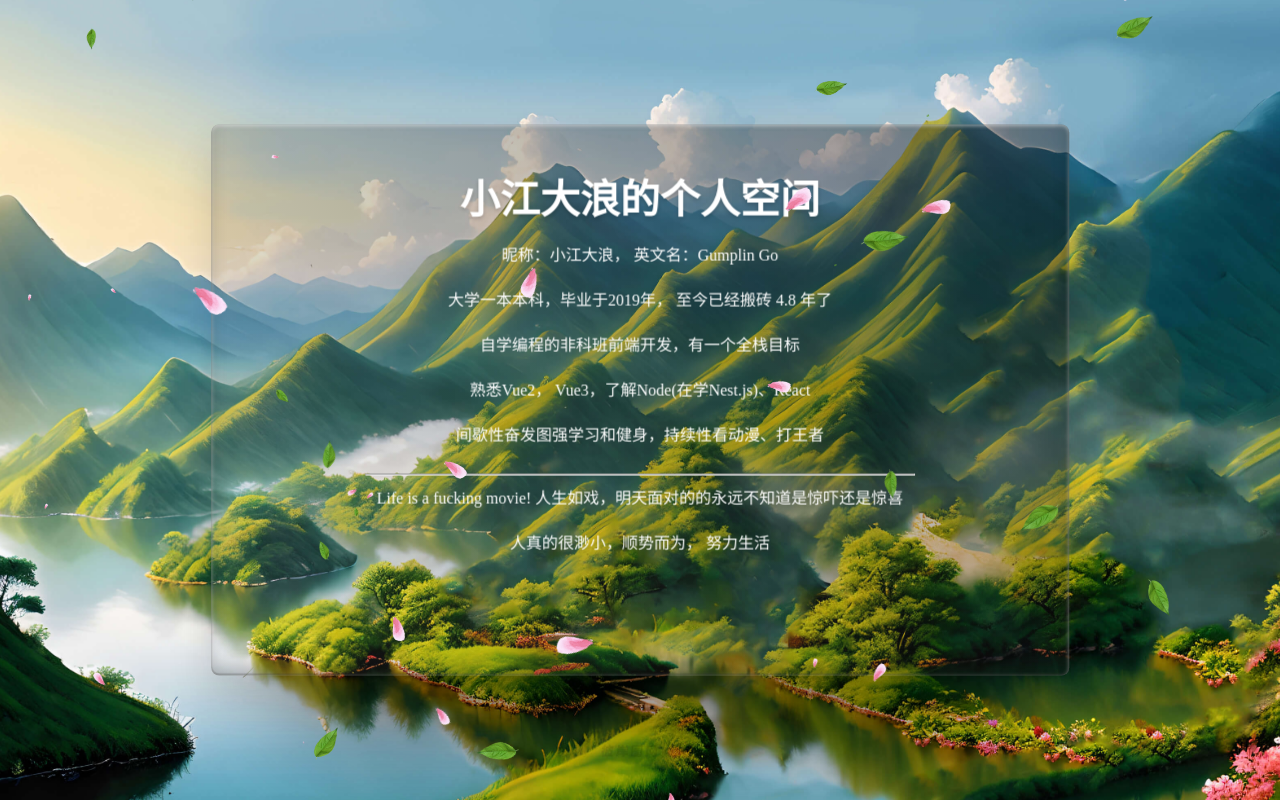
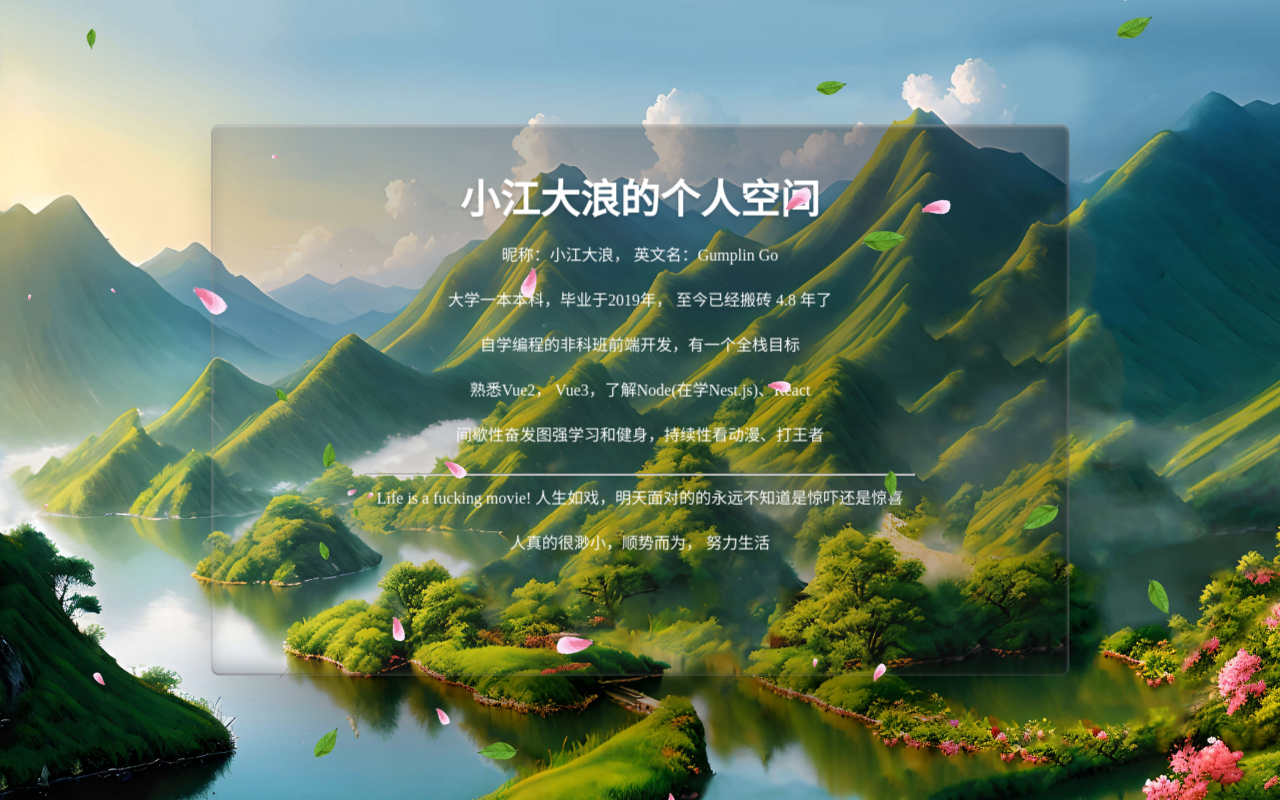
Before and after one commit to GumplinGo/gumplingo.github.io, a Nuxt app: page / in a window 1280 px wide. Built offline with nearby package versions, Linux system fonts and the light colour scheme.

Commit message:
style: home page bg width

```diff
--- a/pages/index.vue
+++ b/pages/index.vue
@@ -112,7 +112,7 @@ const year = (diff / (1000 * 60 * 60 * 24 * 365.25)).toFixed(1);
   position: relative;
   .home {
     height: 100vh;
-    background: url('/images/bg/green-bg.jpg') no-repeat 50% 50% / auto 110% border-box;
+    background: url('/images/bg/green-bg.jpg') no-repeat 50% 50% / 110% 110% border-box;
     /* color: black; */
     /* color: white; */
     position: absolute;
```
